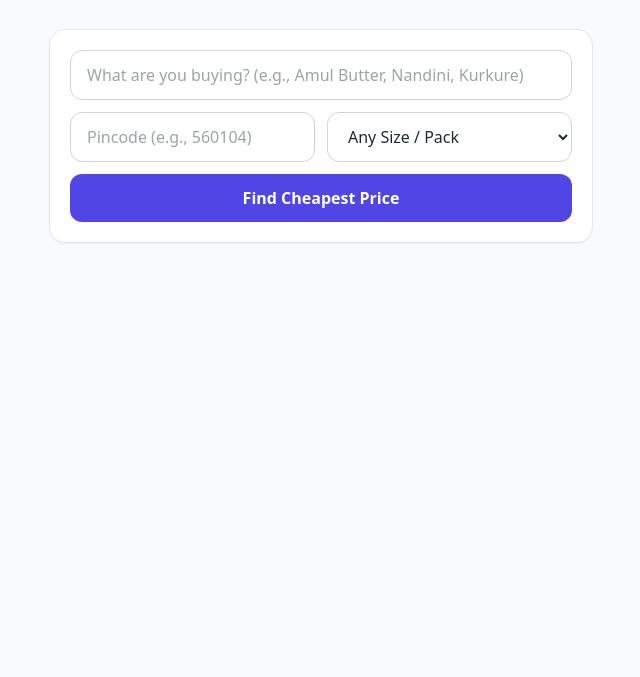
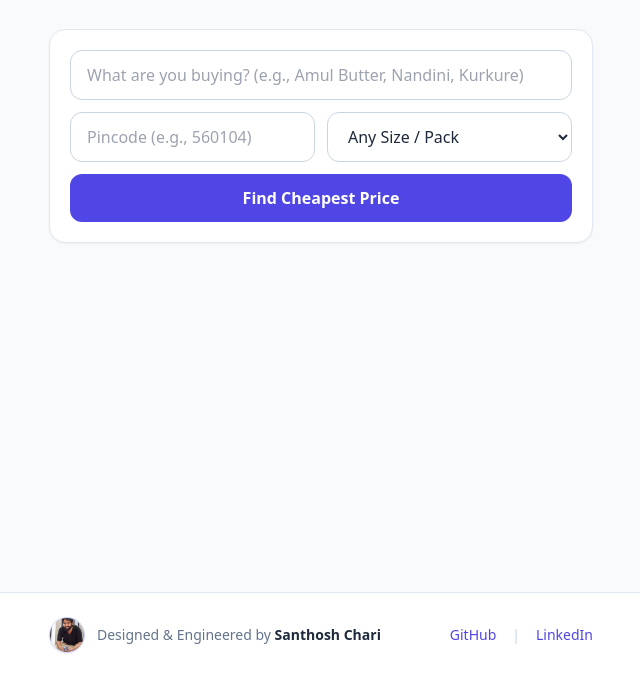
Before and after one commit to santhoshchariengineer/flashprice-app, a website: page index.html in a window 1280 px wide. Shown: the part 123-800 px from the top of the page, without its empty margins (319-959 px from the left). Drawn offline with nearby package versions, Linux system fonts and the light colour scheme.

Commit message:
Add footer with links and designer information
Added footer with designer credit and links to GitHub and LinkedIn.

```diff
--- a/index.html
+++ b/index.html
@@ -6,9 +6,9 @@
     <title>FlashPrice - Compare Quick Commerce</title>
     <script src="https://cdn.tailwindcss.com"></script>
 </head>
-<body class="bg-slate-50 text-slate-800">
+<body class="bg-slate-50 text-slate-800 min-h-screen flex flex-col justify-between">
 
-    <div class="max-w-xl mx-auto mt-12 p-4">
+    <div class="max-w-xl mx-auto mt-12 p-4 w-full mb-16">
         <div class="text-center mb-8">
             <h1 class="text-3xl font-black text-indigo-600 tracking-tight">⚡ FlashPrice</h1>
             <p class="text-slate-500 text-sm">Compare Blinkit, Zepto, and Instamart prices in real-time</p>
@@ -41,6 +41,20 @@
         <div id="loadingIndicator" class="hidden text-center mt-8 text-indigo-600 font-semibold animate-pulse">Searching grocery dark stores...</div>
         <div id="resultsLayout" class="mt-8 flex flex-col gap-4"></div>
     </div>
+
+    <footer class="w-full text-center py-6 border-t border-slate-200 bg-white text-sm text-slate-500 mt-auto">
+        <div class="max-w-xl mx-auto px-4 flex flex-col sm:flex-row items-center justify-between gap-4">
+            <div class="flex items-center gap-3">
+                <img src="Santhosh.JPG" alt="Santhosh Chari" class="w-9 h-9 rounded-full border border-indigo-200 object-cover shadow-sm">
+                <p class="text-left leading-tight">Designed & Engineered by <br class="sm:hidden"><span class="font-bold text-slate-800">Santhosh Chari</span></p>
+            </div>
+            <div class="flex gap-4 font-medium text-indigo-600">
+                <a href="https://github.com/santhoshchariengineer" target="_blank" class="hover:text-indigo-800 transition hover:underline">GitHub</a>
+                <span class="text-slate-300">|</span>
+                <a href="#" target="_blank" class="hover:text-indigo-800 transition hover:underline">LinkedIn</a>
+            </div>
+        </div>
+    </footer>
 
     <script>
         async function runComparison() {
```
